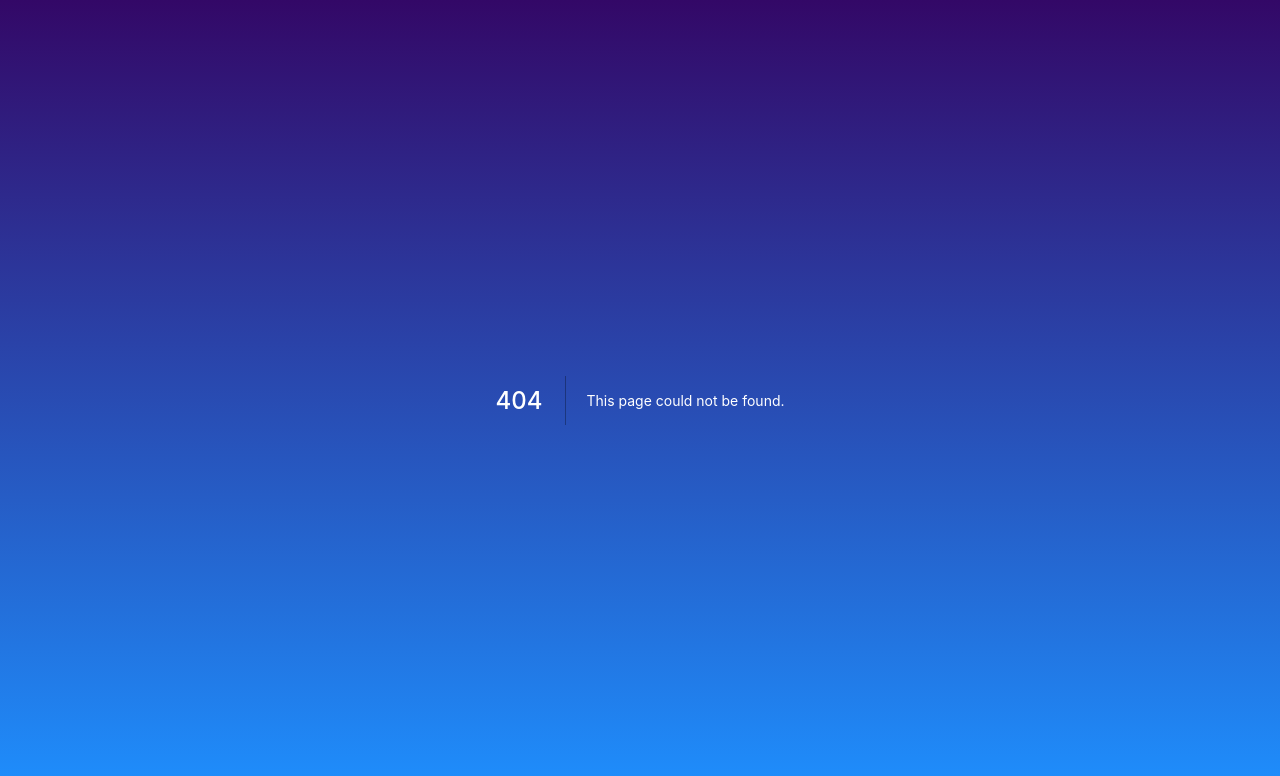
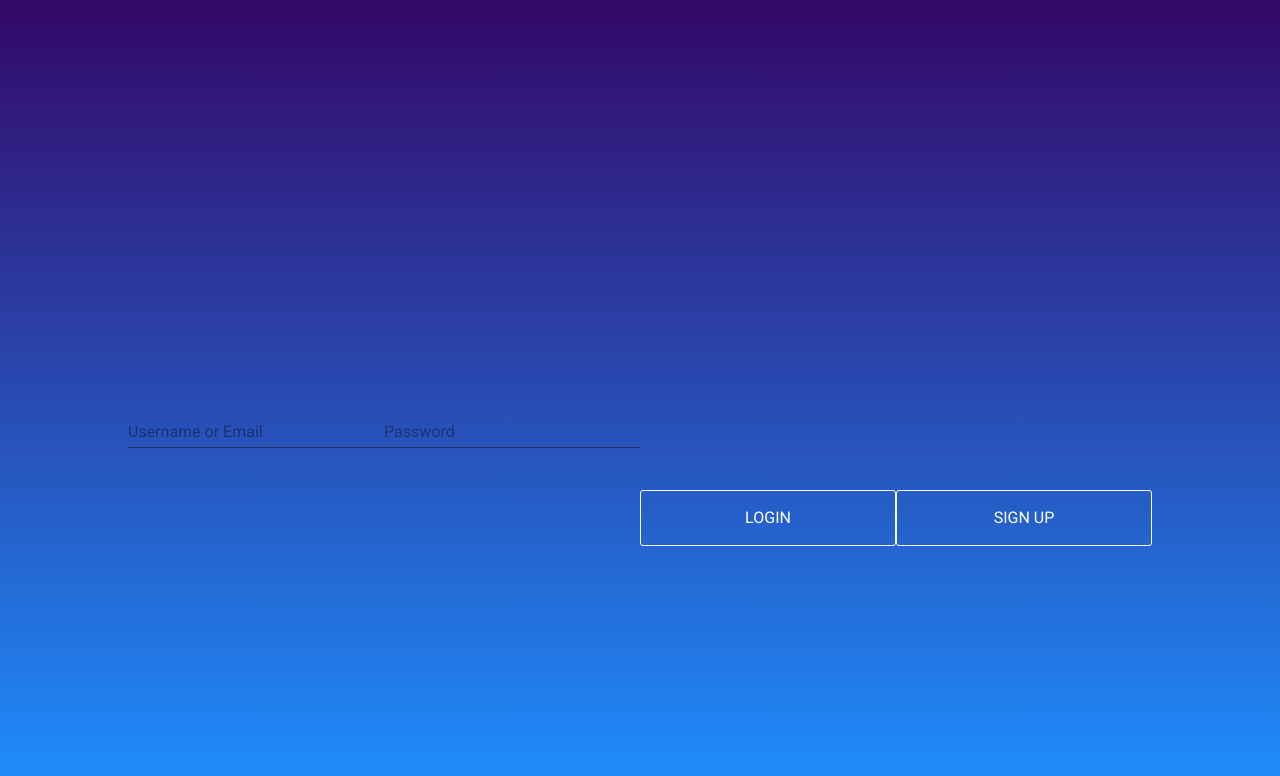
Before and after one commit to deticket/app, a Next.js app in the folder client/: page /index.1 in a window 1280 px wide. Before the commit this address had no page. Shown: the top 776 px of the page. Built offline with nearby package versions, Linux system fonts and the light colour scheme.

Commit message:
gql-init

```diff
--- a/client/package.json
+++ b/client/package.json
@@ -7,12 +7,16 @@
     "@material-ui/icons": "^3.0.2",
     "@zeit/next-css": "^1.0.1",
     "babel-plugin-styled-components": "^1.10.0",
+    "graphql": "^14.4.1",
+    "graphql-tag": "^2.10.1",
     "js-sha256": "^0.9.0",
     "jss": "^9.8.7",
     "next": "^8.0.4",
+    "next-apollo": "^2.1.3",
     "prop-types": "^15.7.2",
     "qrcode.react": "^0.9.3",
     "react": "^16.8.6",
+    "react-apollo": "^2.5.8",
     "react-countdown-now": "^2.1.0",
     "react-dom": "^16.8.6",
     "react-qr-reader": "^2.2.1",
--- /dev/null
+++ b/client/pages/index.1.jsx
@@ -0,0 +1,154 @@
+import React from 'react';
+import Button from '@material-ui/core/Button';
+import styled from 'styled-components';
+import Link from 'next/link';
+import { TextField, Input } from '@material-ui/core';
+import { useState } from 'react';
+import sha256 from 'js-sha256';
+
+import UserList from '../Data/users';
+
+
+const LandingButton = styled(Button)`
+  && {
+    color: white;
+    border: 1px solid white;
+    margin-top: 7%;
+    width: 16em;
+    height: 3.5em;
+    border-radius: 3px;
+    font-size: 1em;
+    background-color: transparent;
+  }
+`;
+
+const StyledTextField = styled(TextField)`
+  && {
+    width: 16em;
+    background-color: transparent;
+  }
+`;
+
+const LogoSection = styled.div`
+    height 40vh;
+`;
+
+const ErrorHeader = styled.div`
+    height: 10vh;
+    background: rgba(999,0,0,0.4);
+    border-radius: 0px 0px 10px 10px;
+    font-size: 1.2em;
+    display: flex;
+    flex-direction: column;
+    justify-content: space-around;
+    slideIn: transform 300ms ease-in-out;
+`;
+
+const EmptyHeader = styled.div`
+    height 10vh;
+    background: transparent;
+    font-size: 2em;
+`;
+
+function Login() {
+  // const [loginError, setLoginError] = useState(false);
+  // const [username, setUsername] = useState('');
+  // const [password, setPassword] = useState('');
+  const [form, setValues] = useState({
+    loginError: false,
+    username: '',
+    password: '',
+  });
+
+  const changeUsername = (e) => {
+    setValues({
+      ...form,
+      username: e.target.value,
+    });
+  };
+
+  const changePassword = (e) => {
+    setValues({
+      ...form,
+      password: e.target.value,
+    });
+  };
+
+
+  const validateLogin = (user, pw) => {
+    // loop through UserList searching for the Username/Password combination
+    for (let i = 0; i < UserList.users.length; i += 1) {
+      // if there is a match, return the route
+      if (UserList.users[i].name === user && UserList.users[i].password === sha256(pw)) {
+        // if it is an admin, send him to the scanner App / in the future to the portal
+        if (UserList.users[i].role === 'admin') {
+          return '/scannerApp';
+        }
+        // if its a regular user (not an admin user), send him to his wallet
+        return `/wallet?user=${UserList.users[i].userID}`;
+      }
+    }
+    // if the username/password combination didnt not match, return to same page
+    return '/';
+  };
+
+
+  const checkForError = () => {
+    if (validateLogin(form.username, form.password) === '/') {
+      console.log('ERROR');
+      setValues({
+        ...form,
+        loginError: true,
+      });
+    }
+  };
+
+  return (
+    <>
+
+      {form.loginError
+        ? (
+          <ErrorHeader>
+        Login Failed - Please try again
+          </ErrorHeader>
+        )
+        : (
+          <EmptyHeader />
+        )
+      }
+
+      <LogoSection>
+        {/* insert Logo here once we have one */}
+        {/* e.g. <img src={logo} className="App-logo" alt="logo" /> */}
+      </LogoSection>
+      <StyledTextField
+        id="standard-with-placeholder"
+        placeholder="Username or Email"
+        value={form.username}
+        // className={classes.textField}
+        margin="normal"
+        onChange={changeUsername}
+      />
+      <StyledTextField
+        id="standard-password-input"
+        // className={classes.textField}
+        type="password"
+        autoComplete="current-password"
+        margin="normal"
+        placeholder="Password"
+        value={form.password}
+        onChange={changePassword}
+      />
+      <Link href={validateLogin(form.username, form.password)}>
+        <LandingButton
+          onClick={() => checkForError()}
+        >
+          Login
+        </LandingButton>
+      </Link>
+      <LandingButton> Sign up </LandingButton>
+    </>
+  );
+}
+
+export default Login;
```
Also changed, not shown: client/components/validateLogin.js (added, +64 -0 lines), client/config.js (added, +11 -0 lines), client/pages/index.jsx (+54 -25 lines), 1 other file (tests, documents, lock files or other folders).
